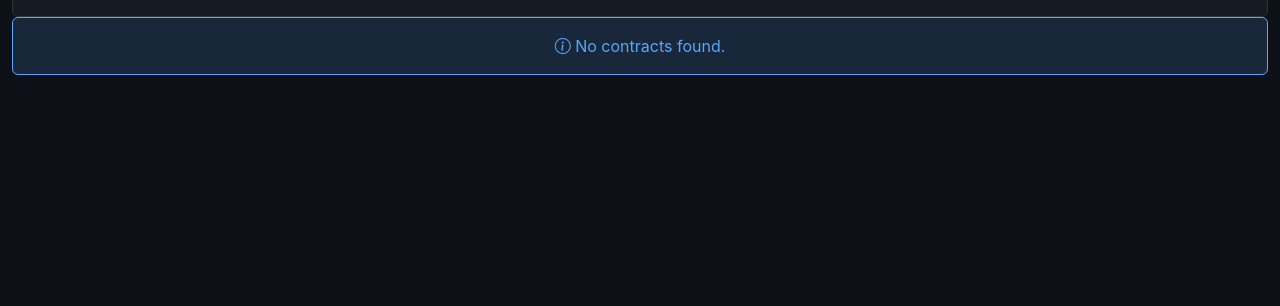
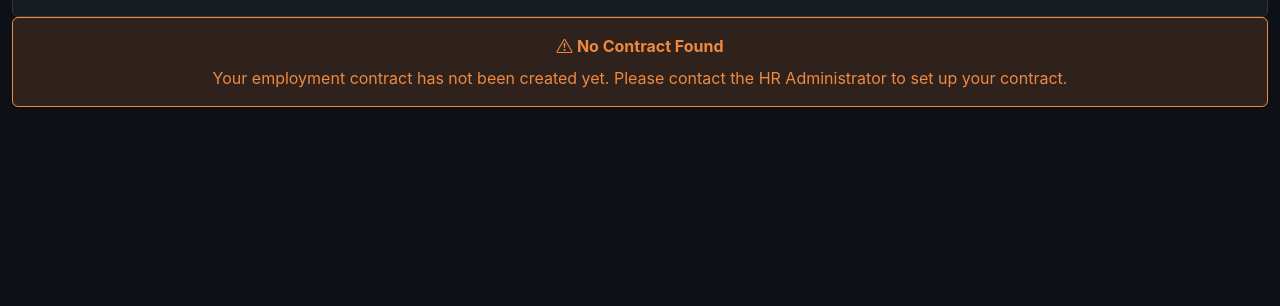
Before and after one commit to Adham-Walaa/StaffCraft, an ASP.NET Core app: page /Contracts in a window 1280 px wide. Shown: the part 213-519 px from the top of the page. Run offline with ASP.NET Core 8, Linux system fonts and the light colour scheme; the visitor is signed in with stand-in values (Sample User, id 1); style sheets or scripts are compiled from the project's sources.

Commit message:
Restrict contract viewing to own contract for non-HR users and show message when no contract exists
Co-authored-by: gasTSK <204622103+gasTSK@users.noreply.github.com>

```diff
--- a/MS3WebApp/WebAppSystem/WebAppSystem/Controllers/ContractsController.cs
+++ b/MS3WebApp/WebAppSystem/WebAppSystem/Controllers/ContractsController.cs
@@ -24,6 +24,15 @@ namespace WebAppSystem.Controllers
         // GET: Contracts
         public async Task<IActionResult> Index()
         {
+            var userId = HttpContext.Session.GetInt32("UserId");
+            var userRoles = HttpContext.Session.GetString("UserRoles");
+
+            if (userId == null)
+            {
+                TempData["ErrorMessage"] = "Please login to view contracts.";
+                return RedirectToAction("Login", "Account");
+            }
+
             try
             {
                 // Update expired contracts directly
@@ -46,11 +55,35 @@ namespace WebAppSystem.Controllers
                 // Continue even if update fails
             }
 
-            var contracts = await _context.Contracts
-                .Include(c => c.Employees)
-                .ToListAsync();
+            // If user is HR Administrator, show all contracts
+            if (!string.IsNullOrEmpty(userRoles) && userRoles.Contains("HR Administrator"))
+            {
+                var contracts = await _context.Contracts
+                    .Include(c => c.Employees)
+                    .ToListAsync();
 
-            return View(contracts);
+                return View(contracts);
+            }
+            else
+            {
+                // For non-HR users, show only their own contract
+                var employee = await _context.Employees
+                    .Include(e => e.Contract)
+                    .ThenInclude(c => c.Employees)
+                    .FirstOrDefaultAsync(e => e.EmployeeId == userId.Value);
+
+                if (employee?.Contract != null)
+                {
+                    // Return a list with only their contract
+                    return View(new List<Contract> { employee.Contract });
+                }
+                else
+                {
+                    // No contract exists - return empty list and show message in view
+                    ViewBag.NoContract = true;
+                    return View(new List<Contract>());
+                }
+            }
         }
 
         // GET: Contracts/Details/5
@@ -61,12 +94,35 @@ namespace WebAppSystem.Controllers
                 return NotFound();
             }
 
+            var userId = HttpContext.Session.GetInt32("UserId");
+            var userRoles = HttpContext.Session.GetString("UserRoles");
+
+            if (userId == null)
+            {
+                TempData["ErrorMessage"] = "Please login to view contract details.";
+                return RedirectToAction("Login", "Account");
+            }
+
             var contract = await _context.Contracts
                 .Include(c => c.Employees)
                 .FirstOrDefaultAsync(m => m.ContractId == id);
+
             if (contract == null)
             {
                 return NotFound();
+            }
+
+            // If not HR Administrator, ensure user can only view their own contract
+            if (string.IsNullOrEmpty(userRoles) || !userRoles.Contains("HR Administrator"))
+            {
+                var employee = await _context.Employees
+                    .FirstOrDefaultAsync(e => e.EmployeeId == userId.Value);
+
+                if (employee == null || employee.ContractId != id)
+                {
+                    TempData["ErrorMessage"] = "Access denied. You can only view your own contract.";
+                    return RedirectToAction(nameof(Index));
+                }
             }
 
             return View(contract);
--- a/MS3WebApp/WebAppSystem/WebAppSystem/Views/Contracts/Index.cshtml
+++ b/MS3WebApp/WebAppSystem/WebAppSystem/Views/Contracts/Index.cshtml
@@ -98,6 +98,16 @@
 
 @if (!Model.Any())
 {
+    @if (ViewBag.NoContract == true)
+    {
+        <div class="alert alert-warning text-center" role="alert">
+            <i class="bi bi-exclamation-triangle"></i>
+            <strong>No Contract Found</strong>
+            <p class="mb-0 mt-2">Your employment contract has not been created yet. Please contact the HR Administrator to set up your contract.</p>
+        </div>
+    }
+    else
+    {
         <div class="alert alert-info text-center" role="alert">
             <i class="bi bi-info-circle"></i> No contracts found.
             @if (Context.Session.GetString("UserRoles")?.Contains("HR Administrator") == true)
@@ -106,3 +116,4 @@
             }
         </div>
     }
+}
```
Lines whose indentation alone changed are shown as unchanged.
